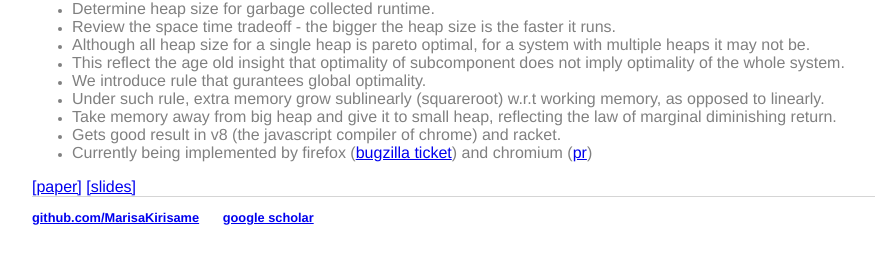
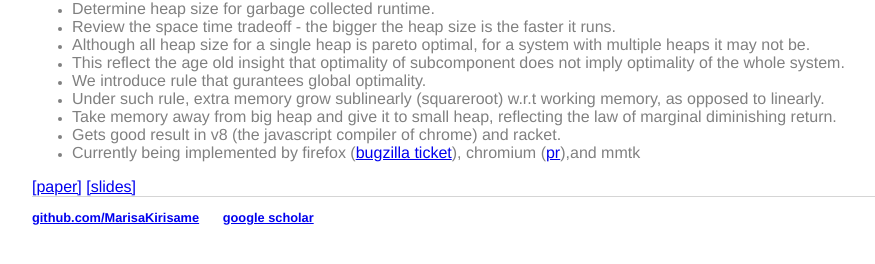
Before and after one commit to MarisaKirisame/MarisaKirisame.github.io, a Jekyll site: the page built from balancer.html, in a window 1280 px wide. Shown: the part 192-456 px from the top of the page, without its empty margins (160-1035 px from the left). Built offline with Jekyll 4.4.1, drawn with Linux system fonts in a browser that asks for light colours; comment, search, counter and statistics services are not loaded.

Commit message:
Update balancer.html

```diff
--- a/balancer.html
+++ b/balancer.html
@@ -14,7 +14,7 @@ title: Improving garbage collector
     <li>Under such rule, extra memory grow sublinearly (squareroot) w.r.t working memory, as opposed to linearly.</li>
     <li>Take memory away from big heap and give it to small heap, reflecting the law of marginal diminishing return.</li>
     <li>Gets good result in v8 (the javascript compiler of chrome) and racket.
-    <li>Currently being implemented by firefox (<a href="https://bugzilla.mozilla.org/show_bug.cgi?id=1770763">bugzilla ticket</a>) and chromium (<a href="https://chromium-review.googlesource.com/c/v8/v8/+/3900812">pr</a>)</li>
+    <li>Currently being implemented by firefox (<a href="https://bugzilla.mozilla.org/show_bug.cgi?id=1770763">bugzilla ticket</a>), chromium (<a href="https://chromium-review.googlesource.com/c/v8/v8/+/3900812">pr</a>),and mmtk</li>
 </ul>
 
 <div> <a href="https://arxiv.org/abs/2204.10455">[paper]</a> <a href="resources/Balancer.pptx">[slides]</a> </div>
```
